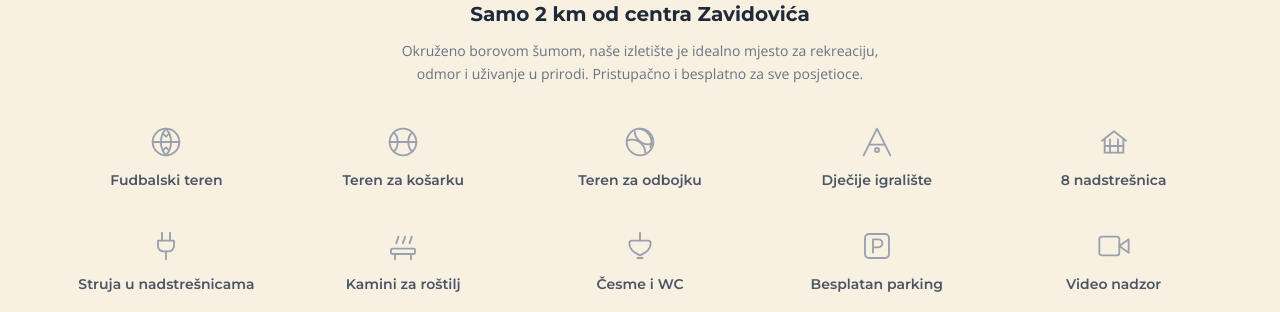
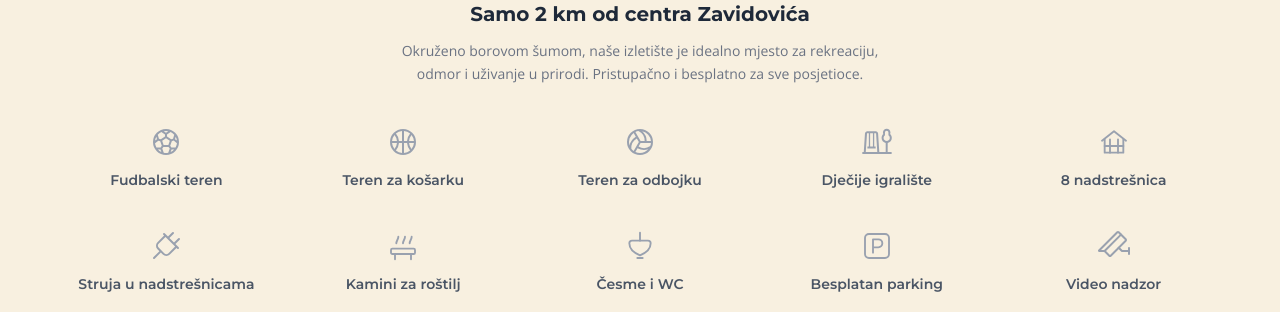
Before and after one commit to amercosic21/ug_ridzali_dzebe, a Next.js app: page / in a window 1280 px wide. Shown: the part 1980-2292 px from the top of the page. Built offline with nearby package versions, Linux system fonts and the light colour scheme.

Commit message:
improving the contact section, hero section's CTA icon and existing icons on the stats

```diff
--- a/src/components/Hero.tsx
+++ b/src/components/Hero.tsx
@@ -1,7 +1,7 @@
 import HeroBgFix from "./HeroBgFix";
 import HeroScene from "./hero/HeroScene";
 import HeroPortraitFix from "./hero/HeroPortraitFix";
-import { PlayIcon } from "./icons";
+import { FootballIcon } from "./icons";
 
 export default function Hero() {
   return (
@@ -58,7 +58,7 @@ export default function Hero() {
             href="#turnir"
             className="inline-flex items-center gap-2 px-7 py-3 sm:px-8 sm:py-3.5 rounded-full font-[family-name:var(--font-montserrat)] font-semibold text-sm sm:text-base bg-accent text-primary-dark border-2 border-accent hover:bg-accent-dark hover:border-accent-dark hover:-translate-y-0.5 hover:shadow-[0_4px_25px_rgba(255,174,37,0.4)] transition-all duration-300"
           >
-            <PlayIcon width={16} height={16} />
+            <FootballIcon width={18} height={18} aria-hidden="true" />
             O turniru
           </a>
           <a
--- a/src/components/icons/facilities.tsx
+++ b/src/components/icons/facilities.tsx
@@ -11,33 +11,44 @@ const baseProps = {
   strokeLinejoin: "round" as const,
 };
 
+const filledBaseProps = {
+  width: 32,
+  height: 32,
+  viewBox: "0 0 256 256",
+  fill: "currentColor",
+};
+
+const strokedBaseProps = {
+  width: 32,
+  height: 32,
+  viewBox: "0 0 256 256",
+  fill: "none",
+  stroke: "currentColor",
+  strokeWidth: 16,
+  strokeLinecap: "round" as const,
+  strokeLinejoin: "round" as const,
+};
+
 export function FootballFieldIcon(props: IconProps) {
   return (
-    <svg {...baseProps} {...props}>
-      <circle cx="12" cy="12" r="10" />
-      <path d="M12 2a15 15 0 0 1 0 20M12 2a15 15 0 0 0 0 20M2 12h20" />
-      <path d="M9.5 5.5L12 8l2.5-2.5M9.5 18.5L12 16l2.5 2.5" />
+    <svg {...filledBaseProps} {...props}>
+      <path d="M128,24A104,104,0,1,0,232,128,104.11,104.11,0,0,0,128,24Zm76.52,147.42H170.9l-9.26-12.76,12.63-36.78,15-4.89,26.24,20.13A87.38,87.38,0,0,1,204.52,171.42Zm-164-34.3L66.71,117l15,4.89,12.63,36.78L85.1,171.42H51.48A87.38,87.38,0,0,1,40.47,137.12Zm10-50.64,5.51,18.6L40.71,116.77A87.33,87.33,0,0,1,50.43,86.48ZM109,152,97.54,118.65,128,97.71l30.46,20.94L147,152Zm91.07-46.92,5.51-18.6a87.33,87.33,0,0,1,9.72,30.29Zm-6.2-35.38-9.51,32.08-15.07,4.89L136,83.79V68.21l29.09-20A88.58,88.58,0,0,1,193.86,69.7ZM146.07,41.87,128,54.29,109.93,41.87a88.24,88.24,0,0,1,36.14,0ZM90.91,48.21l29.09,20V83.79L86.72,106.67l-15.07-4.89L62.14,69.7A88.58,88.58,0,0,1,90.91,48.21ZM63.15,187.42H83.52l7.17,20.27A88.4,88.4,0,0,1,63.15,187.42ZM110,214.13,98.12,180.71,107.35,168h41.3l9.23,12.71-11.83,33.42a88,88,0,0,1-36.1,0Zm55.36-6.44,7.17-20.27h20.37A88.4,88.4,0,0,1,165.31,207.69Z" />
     </svg>
   );
 }
 
 export function BasketballIcon(props: IconProps) {
   return (
-    <svg {...baseProps} {...props}>
-      <circle cx="12" cy="12" r="10" />
-      <path d="M4.93 4.93c4.08 2.38 4.08 11.76 0 14.14" />
-      <path d="M19.07 4.93c-4.08 2.38-4.08 11.76 0 14.14" />
-      <line x1="2" y1="12" x2="22" y2="12" />
+    <svg {...filledBaseProps} {...props}>
+      <path d="M128,24A104,104,0,1,0,232,128,104.11,104.11,0,0,0,128,24ZM60,72.17A87.2,87.2,0,0,1,79.63,120H40.37A87.54,87.54,0,0,1,60,72.17ZM136,120V40.37a87.59,87.59,0,0,1,48.68,20.37A103.06,103.06,0,0,0,160.3,120Zm-16,0H95.7A103.06,103.06,0,0,0,71.32,60.74,87.59,87.59,0,0,1,120,40.37ZM79.63,136A87.2,87.2,0,0,1,60,183.83,87.54,87.54,0,0,1,40.37,136Zm16.07,0H120v79.63a87.59,87.59,0,0,1-48.68-20.37A103.09,103.09,0,0,0,95.7,136Zm40.3,0h24.3a103.09,103.09,0,0,0,24.38,59.26A87.59,87.59,0,0,1,136,215.63Zm40.37,0h39.26A87.54,87.54,0,0,1,196,183.83,87.2,87.2,0,0,1,176.37,136Zm0-16A87.2,87.2,0,0,1,196,72.17,87.54,87.54,0,0,1,215.63,120Z" />
     </svg>
   );
 }
 
 export function PlaygroundIcon(props: IconProps) {
   return (
-    <svg {...baseProps} {...props}>
-      <path d="M2 22L12 2l10 20" />
-      <path d="M7 14h10" />
-      <circle cx="12" cy="18" r="1.5" />
+    <svg {...filledBaseProps} viewBox="0 -960 960 960" {...props}>
+      <path d="M40-120v-60h43.09L119-734q1.78-28.16 22.19-47.08Q161.6-800 190-800h252q28.4 0 48.81 18.92Q511.23-762.16 513-734l36 554h192v-273q-54-14-88.5-53T618-602.87Q618-638 631.5-666t38.5-52q-5-13-8-24t-3-25q0-48 32.74-80.5 32.73-32.5 79.5-32.5 46.76 0 79.26 32.5Q883-815 883-767q0 14-3 25t-8 24q25 24 38.5 52t13.5 63.13Q924-545 889.5-506 855-467 801-453l-1 273h119v60H40Zm103-60h346l-37-560h-55v395h42v60H193v-60h42v-395h-54l-38 560Zm131-165h84v-395h-84v395Zm497-164q38.36 0 65.68-27.61Q864-564.22 864-603q0-30-13-47t-28-32v-85q0-22-15.5-37.5t-37-15.5q-21.5 0-36.5 15.5T719-767v85.41q-14 13.59-27.5 30.4T678-603q0 38.78 27.32 66.39T771-509Zm0-94Z" />
     </svg>
   );
 }
@@ -88,31 +99,27 @@ export function ParkingIcon(props: IconProps) {
 
 export function CameraIcon(props: IconProps) {
   return (
-    <svg {...baseProps} {...props}>
-      <path d="M23 7l-7 5 7 5V7z" />
-      <rect x="1" y="5" width="15" height="14" rx="2" />
+    <svg {...strokedBaseProps} {...props}>
+      <line x1="248" y1="144" x2="248" y2="192" />
+      <line x1="184" y1="36.69" x2="52.69" y2="168" />
+      <path d="M8.59,164.59A2,2,0,0,0,10,168H52.69l37.65,37.66a8,8,0,0,0,11.32,0l120-120a8,8,0,0,0,0-11.32l-56-56a8,8,0,0,0-11.32,0Z" />
+      <path d="M165.66,141.66l24,24a8,8,0,0,0,5.65,2.34H248" />
     </svg>
   );
 }
 
 export function VolleyballIcon(props: IconProps) {
   return (
-    <svg {...baseProps} {...props}>
-      <circle cx="12" cy="12" r="10" />
-      <path d="M11.1 2.05a10 10 0 0 1 8.7 13.9" />
-      <path d="M2.05 11.1a10 10 0 0 1 13.9 8.7" />
-      <path d="M21.95 12.9a10 10 0 0 1-13.9-8.7" />
+    <svg {...filledBaseProps} {...props}>
+      <path d="M128,24A104,104,0,1,0,232,128,104.11,104.11,0,0,0,128,24Zm81.74,136.58a88,88,0,0,1-93.49,3.78L132.62,136h83A87.16,87.16,0,0,1,209.74,160.58ZM91.12,48.11a87.57,87.57,0,0,1,24.22-7.2,88,88,0,0,1,50,79.09H132.62ZM215.63,120H181.37a104.18,104.18,0,0,0-35.78-78.23A88.18,88.18,0,0,1,215.63,120ZM77.27,56.13,94.39,85.78a104.14,104.14,0,0,0-49.86,70.09A87.95,87.95,0,0,1,77.27,56.13ZM58.9,182.43a88,88,0,0,1,43.49-82.79L118.76,128,77.27,199.87A88.62,88.62,0,0,1,58.9,182.43ZM128,216a87.5,87.5,0,0,1-36.88-8.11l17.13-29.67a104.23,104.23,0,0,0,85.53,8.17A87.81,87.81,0,0,1,128,216Z" />
     </svg>
   );
 }
 
 export function PlugIcon(props: IconProps) {
   return (
-    <svg {...baseProps} {...props}>
-      <path d="M9 2v6" />
-      <path d="M15 2v6" />
-      <path d="M6 8h12v4a4 4 0 0 1-4 4h-4a4 4 0 0 1-4-4V8z" />
-      <path d="M12 16v6" />
+    <svg {...filledBaseProps} {...props}>
+      <path d="M237.66,66.34a8,8,0,0,0-11.32,0L192,100.69,155.31,64l34.35-34.34a8,8,0,1,0-11.32-11.32L144,52.69,117.66,26.34a8,8,0,0,0-11.32,11.32L112.69,44l-53,53a40,40,0,0,0,0,56.57l15.71,15.71L26.34,218.34a8,8,0,0,0,11.32,11.32l49.09-49.09,15.71,15.71a40,40,0,0,0,56.57,0l53-53,6.34,6.35a8,8,0,0,0,11.32-11.32L203.31,112l34.35-34.34A8,8,0,0,0,237.66,66.34ZM147.72,185a24,24,0,0,1-33.95,0L71,142.23a24,24,0,0,1,0-33.95l53-53L200.69,132Z" />
     </svg>
   );
 }
```
Also changed, not shown: src/components/Contact.tsx (+43 -9 lines).
